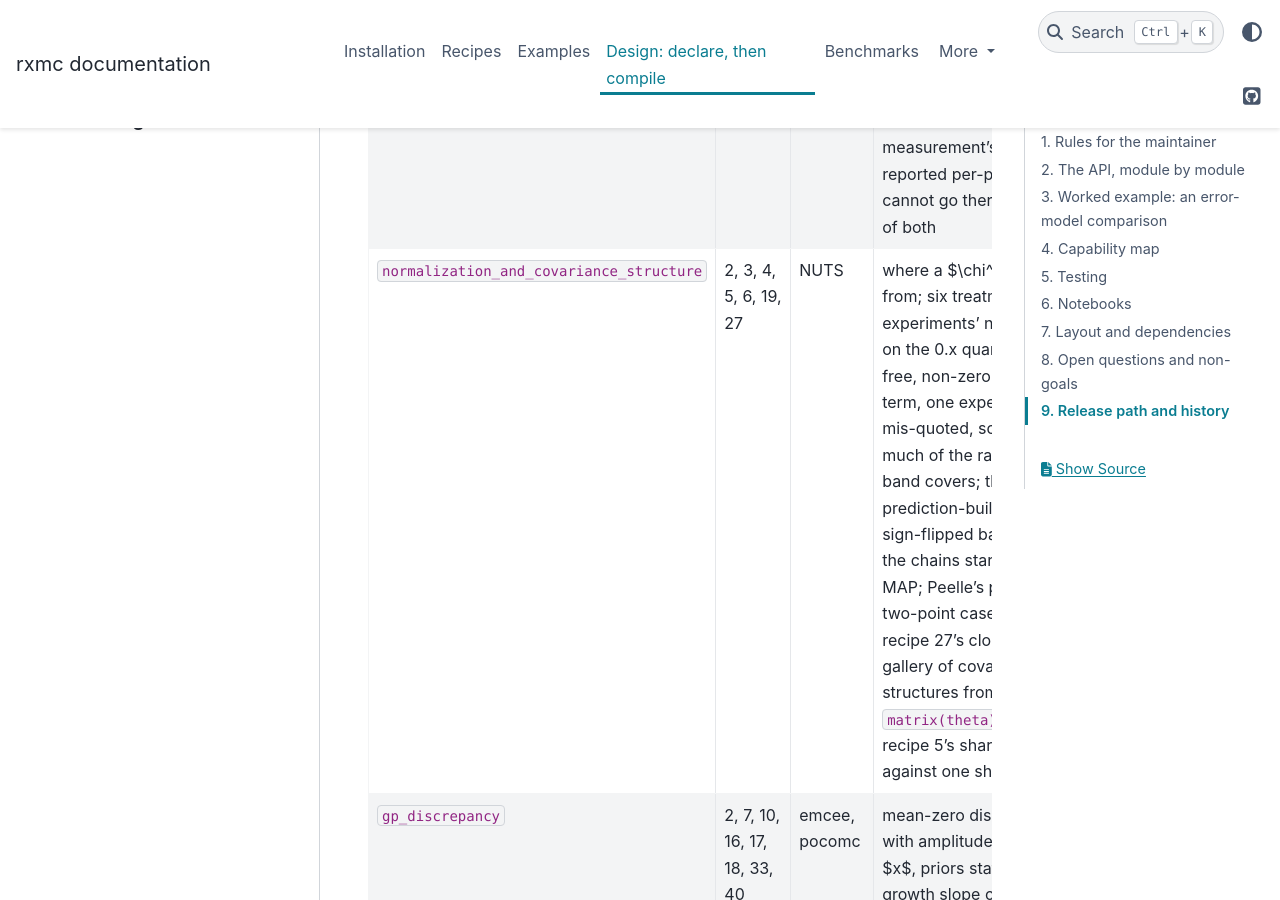
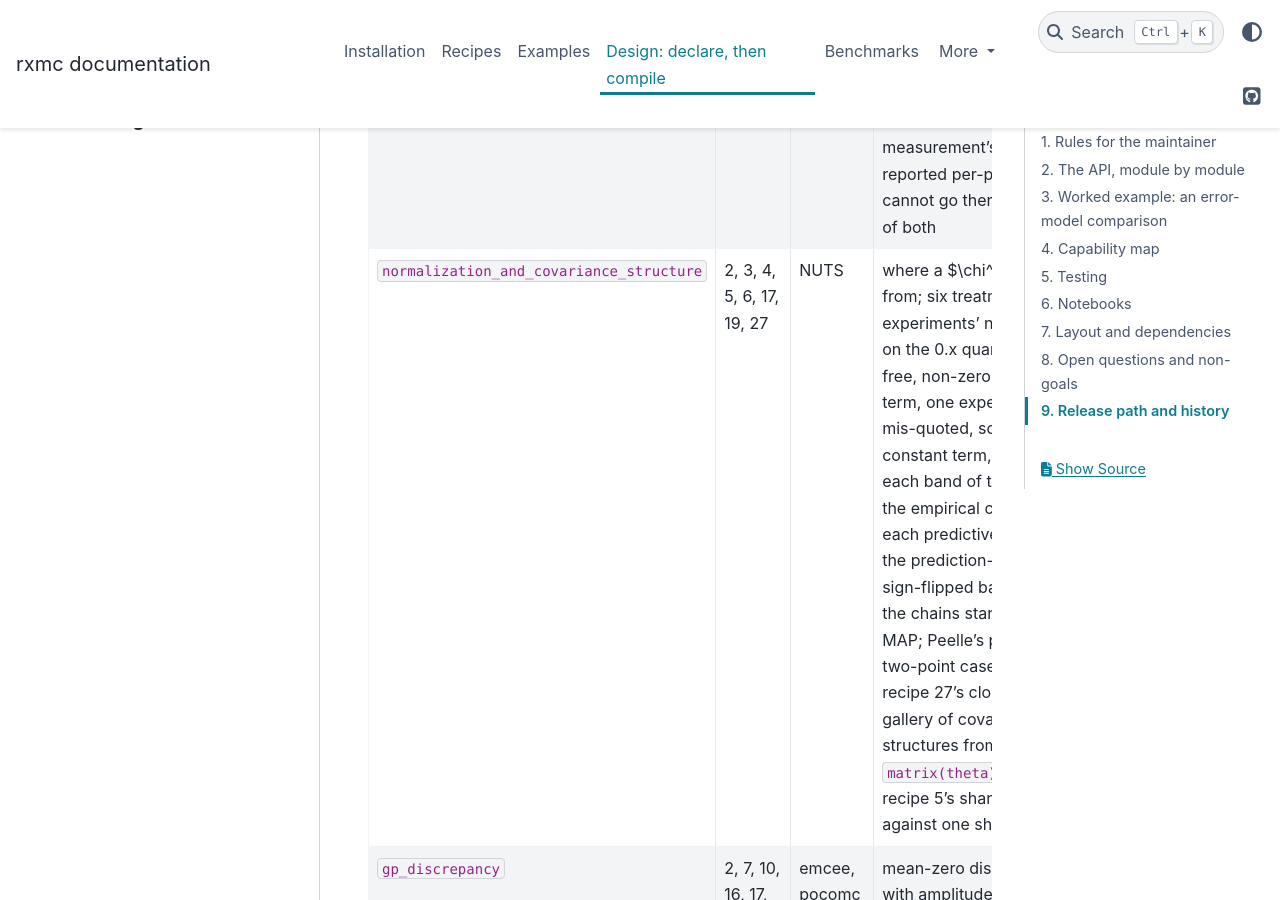
Before and after one commit to beykyle/rxmc, a Sphinx documentation site: the page built from docs/design.md, in a window 1280 px wide and 900 px high, scrolled down 22291 px. Built offline with Sphinx 7.4.7 and the PyData theme 0.15.4, drawn with Linux system fonts in a browser that asks for light colours; pages that are not in the unit, such as notebooks, are missing from menus; the version number could not be read and is left out.

Commit message:
normalization: empirical coverage of each predictive in place of range coverage
The fraction of the range over which a band of the bare curve contains the
truth is not a coverage probability, so it goes from the scorecard and the
prose.  A new section checks each treatment's posterior predictive of the
120 measured points with coverage_curve (recipe 17), on the 0.05 grid:
ignoring the systematics under-covers badly (0.38 at a nominal 0.7),
inferring the widths over-covers (0.84), and the rest sit within about two
binomial standard deviations, including Peelle's covariance and the
inferred statistical errors, whose curves are off the truth: a calibrated
predictive of the data does not make the physics right.  The unsupported
'over many datasets' claim about the diagonal fit goes.  Rerun (290 s).

```diff
--- a/docs/design.md
+++ b/docs/design.md
@@ -784,7 +784,7 @@
 | notebook | recipes | driver | content | runtime |
 |---|---|---|---|---|
 | `linear_calibration` | 1, 2, 17, 33, 40 | emcee | the whole workflow on a line with an inferred constant noise; prior and posterior predictive on a new grid with `grid_draws`, the model's band against a measurement's, and why reported per-point errors cannot go there; coverage of both | 14 s |
-| `normalization_and_covariance_structure` | 2, 3, 4, 5, 6, 19, 27 | NUTS | where a $\chi^2$ comes from; six treatments of four experiments' normalisations on the 0.x quartic with a free, non-zero constant term, one experiment tightly mis-quoted, scored by how much of the range each band covers; the prediction-built mode's sign-flipped basin and why the chains start about the MAP; Peelle's puzzle in a two-point case against recipe 27's closed form; a gallery of covariance structures from `matrix(theta)`, including recipe 5's shared magnitude against one shared mode | 297 s |
+| `normalization_and_covariance_structure` | 2, 3, 4, 5, 6, 17, 19, 27 | NUTS | where a $\chi^2$ comes from; six treatments of four experiments' normalisations on the 0.x quartic with a free, non-zero constant term, one experiment tightly mis-quoted, scored by the constant term, the width of each band of the curve, and the empirical coverage of each predictive of the data; the prediction-built mode's sign-flipped basin and why the chains start about the MAP; Peelle's puzzle in a two-point case against recipe 27's closed form; a gallery of covariance structures from `matrix(theta)`, including recipe 5's shared magnitude against one shared mode | 290 s |
 | `gp_discrepancy` | 2, 7, 10, 16, 17, 18, 33, 40 | emcee, pocomc | mean-zero discrepancies with amplitudes growing in $x$, priors stated and the growth slope centred on zero: four rungs on a toy line, three on n + $^{40}$Ca missing its surface absorption, every parameter's pull read; the three predictive objects (model plus discrepancy, plus experimental, and the conditioned regression it does not use), the band split into line and discrepancy, and why pointwise coverage on one correlated realisation says little | 1098 s |
 | `robust_likelihoods` | 12, 34, 39 | emcee | four treatments of the same three gross outliers in shared figures: Gaussian, a global error scale (one inferred factor on every reported error, so its centre stays the Gaussian's; a multivariate Student-t is this in disguise), tempering at KDUQ's $k/N$ (the same inflation for a fixed covariance) and the iterative rejection loop (the only one that moves the line, including the round that over-rejects and recovers); tempering a correctly specified 200-point line, with the prior on the corner plot and the predictive coverage | 65 s |
 | `local_optical_model_calibration` | 10, 14, 15, 16, 17, 18, 19, 21, 33, 40, 41 | pocomc, NUTS | EXFOR C0076002, Gross et al. (1967), p + $^{40}$Ca at 35.8 MeV, measured cross sections with statistical errors and no systematics, read from a plain dict: the unit contract (mb/sr in, a ratio to Rutherford on request); a KD03 sanity check before fitting; log-space residuals with the jitr error model (reported statistics plus inferred point-to-point and common relative errors, as custom terms) against linear residuals with the reported errors alone, compared by evidence with the Jacobian, by predictives for the potential alone (on a grid) and with every error term (at the measured angles), and by in-sample coverage curves with a binomial band; a posterior in two islands (about 85 % of the mass about the MAP), which pocomc at eight times its default resolution weighs reproducibly over two runs and four NUTS chains, two started in each island, cannot ($\hat R$ flags it); the singular guard | 3845 s |
```
Also changed, not shown: 2 other files.
